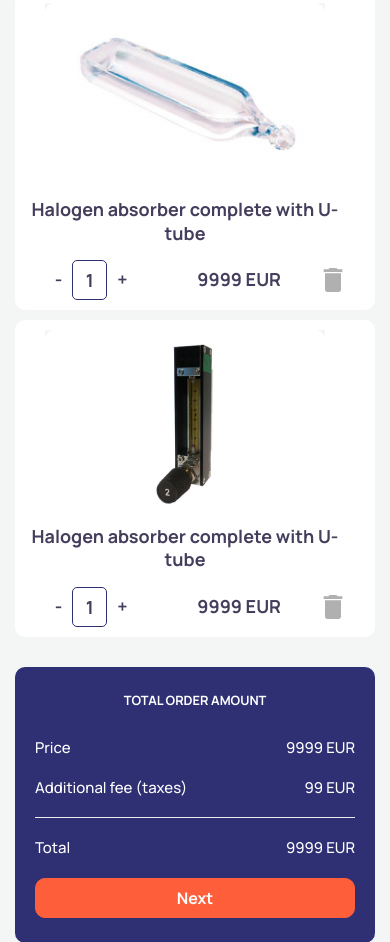
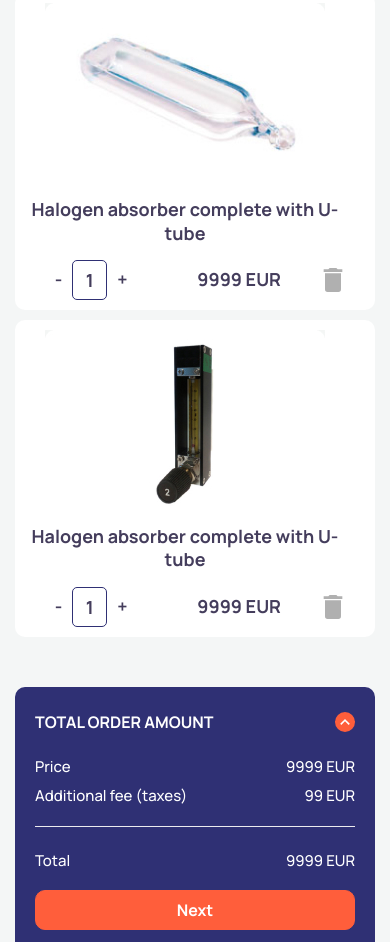
Before and after one commit to evgsbel/chnso, a website: page src/pages/cart.html in a window 390 px wide. Shown: the part 1058-2000 px from the top of the page. Drawn offline with nearby package versions, Linux system fonts and the light colour scheme; files that its build step writes are made by us from their sources; files whose address does not match are found by name.

Commit message:
add fix block in cart

```diff
--- a/src/assets/js/app.js
+++ b/src/assets/js/app.js
@@ -203,3 +203,45 @@ $(() => {
    $(this).addClass('is-active')
  })
 });
+
+
+// fixed header
+$(document).ready(function () {
+  $(function () {
+    var timer = null;
+    window.addEventListener('scroll', function () {
+      if (timer !== null) {
+        var stickySidebar = function stickySidebar() {
+          var scrollDistance = $(document).scrollTop(),
+            headerHeight = $('.js-fixed-total').outerHeight(true),
+            // sidebarHeight = $('aside').outerHeight(true),
+            footerOffsetTop = $('.js-stop-header').offset().top - 400,
+            $header = $('.js-fixed-total');
+          if (scrollDistance >= headerHeight) {
+            $header.addClass('is-fixed');
+            $('.fixed-total__icon').addClass('collapsed')
+            $('.fixed-total__hide').removeClass('show')
+          } else {
+            $header.removeClass('is-fixed');
+            $('.fixed-total__icon').removeClass('collapsed')
+            $('.fixed-total__hide').addClass('show')
+          }
+          if (scrollDistance + headerHeight >= footerOffsetTop) {
+            $header.removeClass('is-fixed');
+            $('.fixed-total__icon').removeClass('collapsed')
+            $('.fixed-total__hide').addClass('show')
+          }
+        };
+        clearTimeout(timer);
+        //document.querySelector('header').classList.add('out', 'header_fixed');
+        stickySidebar();
+        $(document).scroll(function () {
+          stickySidebar();
+        });
+      }
+      timer = setTimeout(function () {
+        // document.querySelector('header').classList.remove('out');
+      }, 800);
+    }, false);
+  });
+});
--- a/src/assets/scss/pages/_catalog.scss
+++ b/src/assets/scss/pages/_catalog.scss
@@ -146,6 +146,11 @@
 
 .cart {
   margin-bottom: 120px;
+  &__list {
+    @include r(1024) {
+      margin-bottom: 50px;
+    }
+  }
   &__item {
     position: relative;
     display: grid;
@@ -273,7 +278,53 @@
     width: 100%;
   }
 }
-
+.fixed-total {
+  margin-bottom: 15px;
+  padding: 25px 20px;
+  -webkit-border-radius: 10px;
+  -moz-border-radius: 10px;
+  border-radius: 10px;
+  background-color: $blue;
+  &.is-fixed {
+    position: fixed;
+    z-index: 100;
+    bottom: 15px;
+    left: 0;
+    right: 0;
+    margin: 0 auto;
+    width: calc(100% - 30px);
+  }
+  svg {
+    transform: rotate(-180deg);
+    transition: transform $trns;
+  }
+  .cart-total__line {
+    margin: 0;
+  }
+  &__icon {
+    display: flex;
+    justify-content: center;
+    align-items: center;
+    width: 20px;
+    height: 20px;
+    border-radius: 50%;
+    background-color: $orange;
+    &.collapsed svg {
+      transform: rotate(0);
+    }
+  }
+  &__wr {
+    display: flex;
+    align-items: center;
+    justify-content: space-between;
+  }
+  &__caption {
+    font-size: 16px;
+    font-weight: 700;
+    color: #fff;
+    text-transform: uppercase;
+  }
+}
 .order {
   margin-bottom: 120px;
   &__form {
--- a/src/pages/cart.html
+++ b/src/pages/cart.html
@@ -94,10 +94,39 @@ title: Cart Page
             </button>
           </div>
         </div>
+        <div class="js-stop-header"></div>
       </div>
       <div class="col-lg-3">
-        <div class="cart__total cart-total">
-<p class="cart-total__caption">Total order amount</p>
+        <div class="fixed-total js-fixed-total  d-block d-lg-none">
+          <div class="fixed-total__heading">
+            <div class="fixed-total__wr">
+              <p class="fixed-total__caption">Total order amount</p>
+              <div class="fixed-total__icon collapsed" data-toggle="collapse" data-target="#collapseTwo">
+                <svg width="10" height="6" class="">
+                  <use xlink:href="assets/img/sprite.svg#icon-acc-01"></use>
+                </svg>
+              </div>
+            </div>
+          </div>
+          <div id="collapseTwo" class="collapse fixed-total__hide" aria-labelledby="">
+            <div class="cart-total__item mt-4">
+              <p>Price</p>
+              <p>9999 EUR</p>
+            </div>
+            <div class="cart-total__item">
+              <p>Additional fee (taxes)</p>
+              <p>99 EUR</p>
+            </div>
+            <hr class="cart-total__line">
+          </div>
+          <div class="cart-total__item mt-4">
+            <p>Total</p>
+            <p>9999 EUR</p>
+          </div>
+          <a href="order.html" class="btn-reset btn btn_orange cart-total__btn">Next</a>
+        </div>
+        <div class="cart__total cart-total  d-none d-lg-block" >
+          <p class="cart-total__caption">Total order amount</p>
           <div class="cart-total__item">
             <p>Price</p>
             <p>9999 EUR</p>
@@ -113,7 +142,9 @@ title: Cart Page
           </div>
           <a href="order.html" class="btn-reset btn btn_orange cart-total__btn">Next</a>
         </div>
-        <p class="cart__warning">Ordering is available only to authorized users. If you are not authorized, you can leave a purchase request.</p>
+        <p class="cart__warning">Ordering is available only to authorized users. If you are not authorized, you can
+          leave a purchase request.</p>
+
       </div>
     </div>
   </div>
```
Also changed, not shown: dist/assets/css/main.css, dist/assets/img/ab-01-mobile.png (deleted), dist/assets/img/svg/icon-card.svg, dist/assets/img/svg/icon-repeat.svg, dist/assets/img/svg/mn-03.svg, dist/assets/img/svg/mn-04.svg, dist/assets/js/app.js, dist/cart.html.
